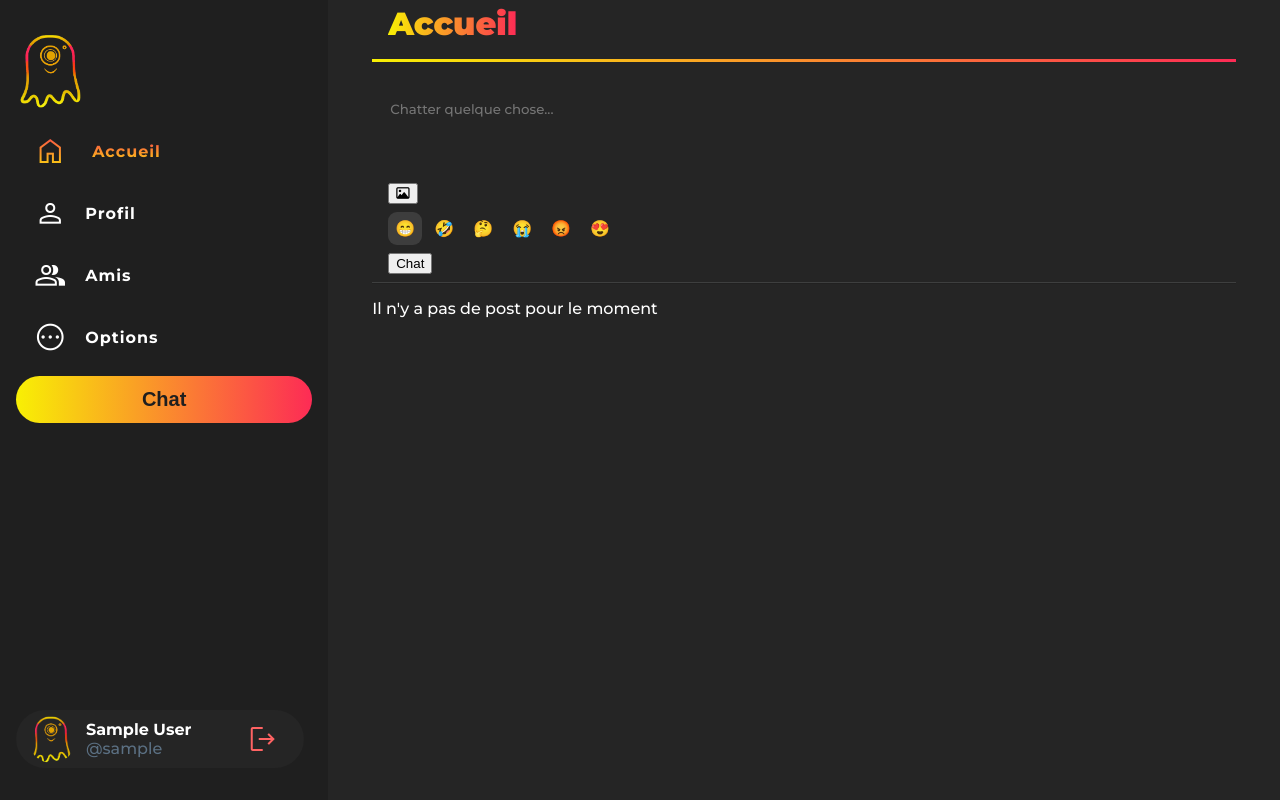
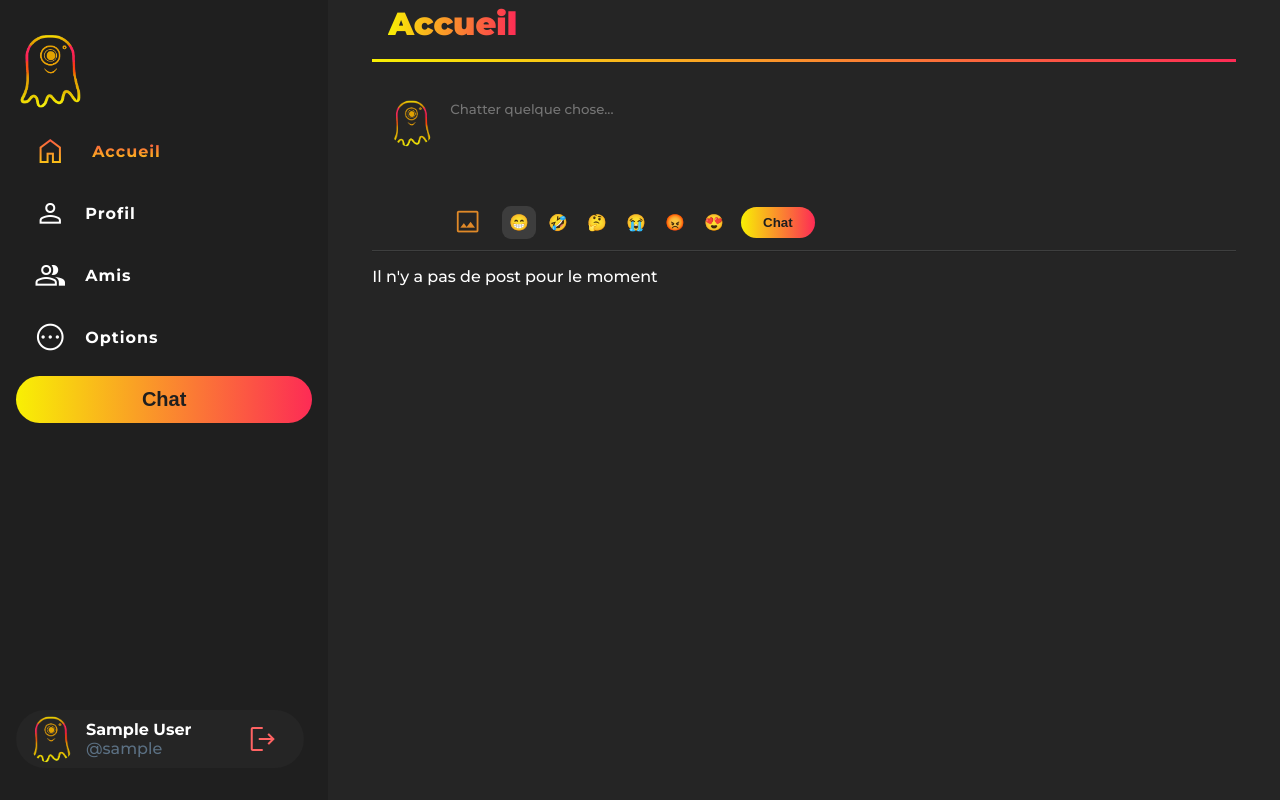
Before and after one commit to Bahsiik/Instachat, a PHP site: page / in a window 1280 px wide. Run offline with PHP 8.4, Linux system fonts and the light colour scheme; the visitor is signed in with stand-in values (Sample User, id 1); data that the repository does not hold is empty; some libraries are stand-ins or nearby versions.

Commit message:
feat: chat area's front done

```diff
--- a/static/styles/homepage.css
+++ b/static/styles/homepage.css
@@ -34,15 +34,16 @@ span {
 }
 
 .chat-container {
+    box-sizing: border-box;
     display: flex;
-    flex-direction: column;
-    justify-content: flex-end;
-    box-sizing: border-box;
+    flex-direction: row;
     align-items: flex-start;
     padding: 8px 16px;
+    gap: 12px;
     width: 100%;
     height: fit-content;
-    border-bottom: 1px solid #3E3F3F;
+    background: #252525;
+    border-bottom: 1px solid var(--border);
     box-shadow: 0px 1px 0px rgba(0, 0, 0, 0.1);
 }
 
@@ -59,9 +60,73 @@ span {
     width: 100%;
     box-sizing: border-box;
     min-height: 80px;
-    color: var(--fg-secondary);
+    color: var(--input-placeholder);
 }
 
 .post-form {
     width: 100%;
 }
+
+.chat-area:focus {
+    outline: none !important;
+}
+
+.chat-avatar img {
+    border-radius: 61px;
+    height: 48px;
+    object-fit: contain;
+    width: 48px;
+}
+
+.chat-form-bottom {
+    width: fit-content;
+    gap: 10px;
+    margin-top: 20px;
+    display: flex;
+    flex-flow: row;
+    height: 39px;
+    align-items: center;
+}
+
+.chat-image-btn {
+    background: transparent;
+    border: none;
+    font-family: var(--font);
+    display: flex;
+    align-items: center;
+    justify-content: center;
+    padding: 0;
+}
+
+.chat-action-buttons-color {
+    color: var(--url) !important;
+    font-size: 1.8rem !important;
+    margin-right: 5px;
+    padding: 5px !important;
+}
+
+.homepage-container .chat-btn {
+    align-self: center;
+    background: var(--gradient-v);
+    background-repeat: no-repeat;
+    border: none;
+    border-radius: 2rem;
+    color: var(--bg-secondary);
+    cursor: pointer;
+    font-style: normal;
+    font-weight: 700;
+    padding: .5rem 0;
+    transition: transform .3s ease-in-out, color .2s ease-in-out;
+    width: 74px;
+}
+
+.homepage-container .chat-btn:hover {
+    color: var(--fg-primary);
+    transform: scale(1.05);
+}
+
+.chat-image-btn:hover .chat-action-buttons-color {
+    color: var(--url);
+    background-color: #e089282b;
+    cursor: pointer;
+}
--- a/static/styles/post.css
+++ b/static/styles/post.css
@@ -33,7 +33,7 @@
     width: 100%;
     height: fit-content;
     background: #252525;
-    border-bottom: 1px solid #3E3F3F;
+    border-bottom: 1px solid var(--border);
     box-shadow: 0px 1px 0px rgba(0, 0, 0, 0.1);
 }
 
--- a/templates/homepage.php
+++ b/templates/homepage.php
@@ -15,9 +15,17 @@ require_once('toolbar.php');
             <h1>Accueil</h1>
         </div>
         <div class="chat-container">
+            <div class="chat-avatar">
+                <img src="../static/images/logo.png" alt="avatar">
+            </div>
+            <div class="chat-right">
                 <form class="post-form" action="/chat" method="post">
-                <textarea class="chat-area" placeholder="Chatter quelque chose..." name="content"></textarea>
-                <button type="button"><i class="fa-regular fa-image"></i></button>
+                    <textarea class="chat-area" placeholder="Chatter quelque chose..." name="content"
+                              maxlength="400"></textarea>
+                    <div class="chat-form-bottom">
+                        <button class="chat-image-btn">
+                            <span class="material-symbols-outlined chat-action-buttons-color">image</span>
+                        </button>
                         <div class="emotions">
                             <?php
                             for ($i = 1; $i < count(Emotion::cases()) + 1; $i++) {
@@ -31,8 +39,11 @@ require_once('toolbar.php');
                             }
                             ?>
                         </div>
-                <button type="submit">Chat</button>
+                        <button class="chat-btn" type="submit">Chat</button>
+                    </div>
                 </form>
+            </div>
+
         </div>
         <div class="feed-container">
             <?php
```
Lines whose indentation alone changed are shown as unchanged.
